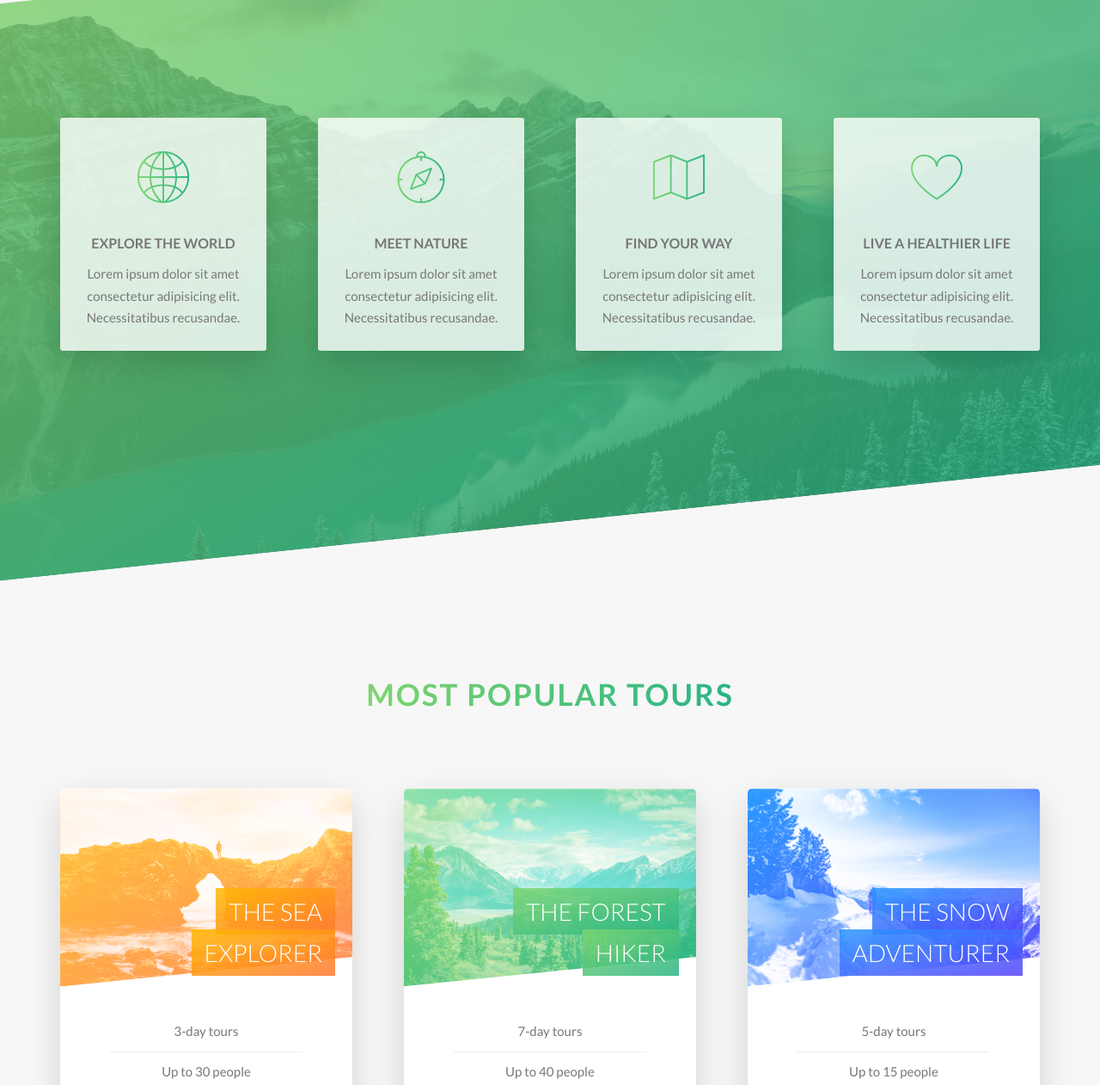
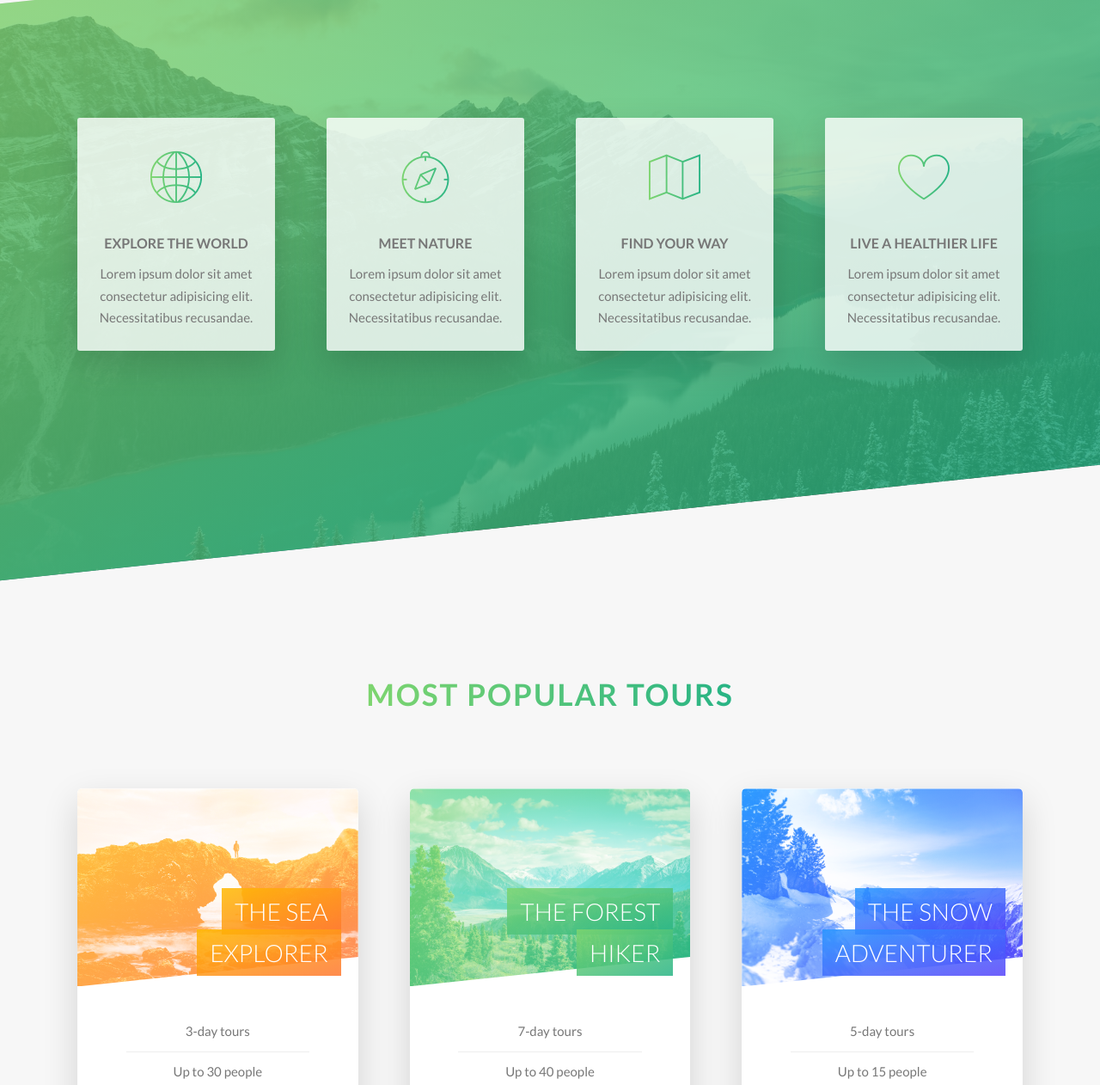
Before and after one commit to alevosia/natours, a website: page index.html in a window 1280 px wide. Shown: the part 1538-2800 px from the top of the page at 86% size. Drawn offline with nearby package versions, Linux system fonts and the light colour scheme; files that its build step writes are made by us from their sources; files whose address does not match are found by name.

Commit message:
Reduce grid-width to 110rem and add left and right paddings to sections

```diff
--- a/sass/abstracts/_variables.scss
+++ b/sass/abstracts/_variables.scss
@@ -23,7 +23,7 @@ $color-black: #000;
 $default-font-size: 1.6rem;
 
 // GRID
-$grid-width: 114rem;
+$grid-width: 110rem;
 $gutter-vertical: 8rem;
 $gutter-vertical-small: 6rem;
 $gutter-horizontal: 6rem;
--- a/sass/pages/_home.scss
+++ b/sass/pages/_home.scss
@@ -1,6 +1,6 @@
 .section-about {
 	background-color: $color-grey-light-1;
-	padding: 25rem 0;
+	padding: 25rem 2rem;
 	margin-top: -20vh;
 
 	@include respond(tablet-portrait) {
@@ -9,7 +9,7 @@
 }
 
 .section-features {
-	padding: 20rem 0;
+	padding: 20rem 1rem;
 	background-image: linear-gradient(
 			to right bottom,
 			rgba($color-primary-light, 0.8),
@@ -33,7 +33,7 @@
 
 .section-tours {
 	background-color: $color-grey-light-1;
-	padding: 25rem 0 15rem 0;
+	padding: 25rem 3rem 15rem 3rem;
 	margin-top: -10vh;
 
 	@include respond(tablet-portrait) {
@@ -60,7 +60,7 @@
 }
 
 .section-book {
-	padding: 15rem 0;
+	padding: 15rem 3rem;
 	background-image: linear-gradient(to right bottom, $color-primary-light, $color-primary-dark);
 
 	@include respond(tablet-portrait) {
```
